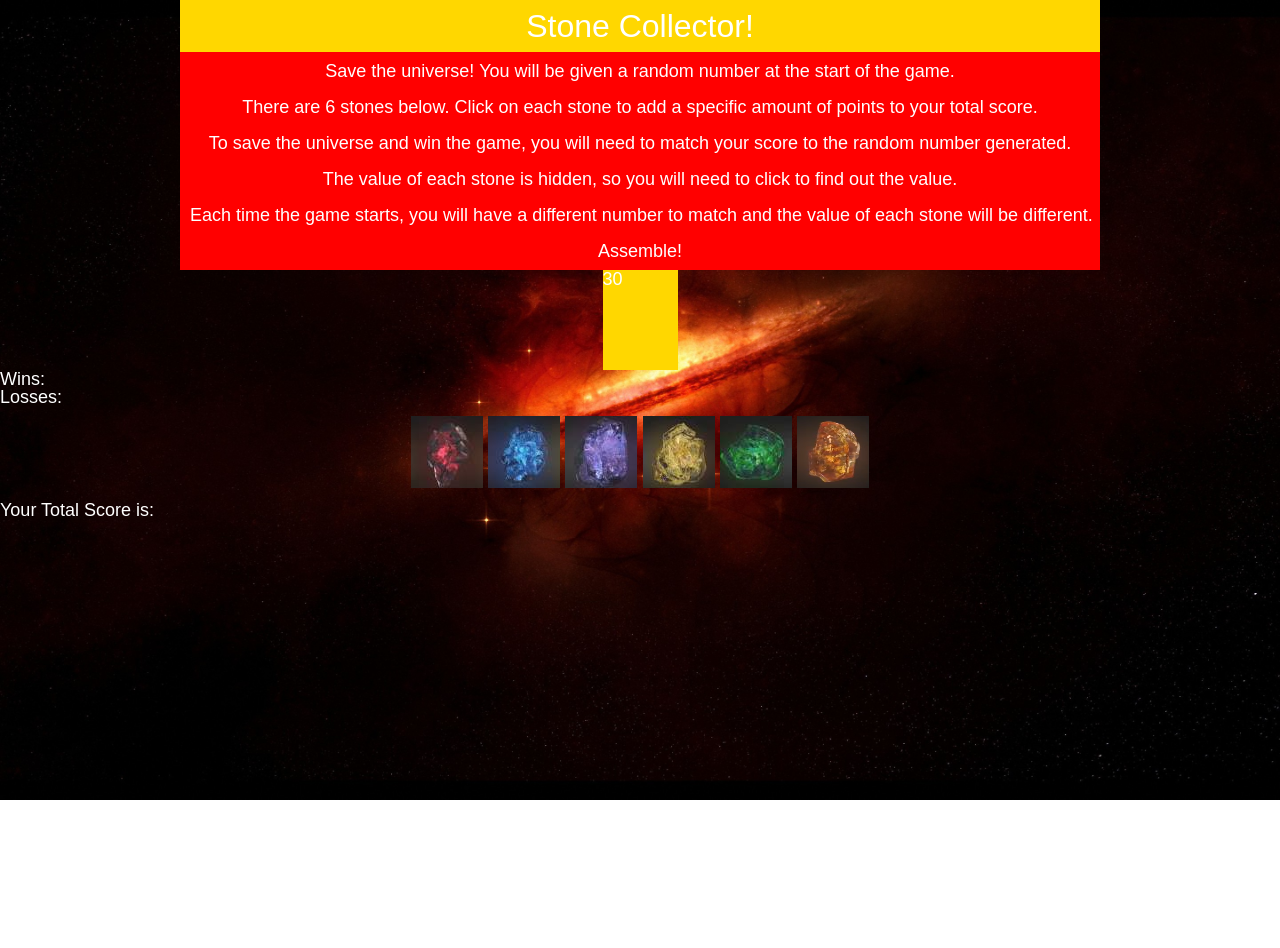
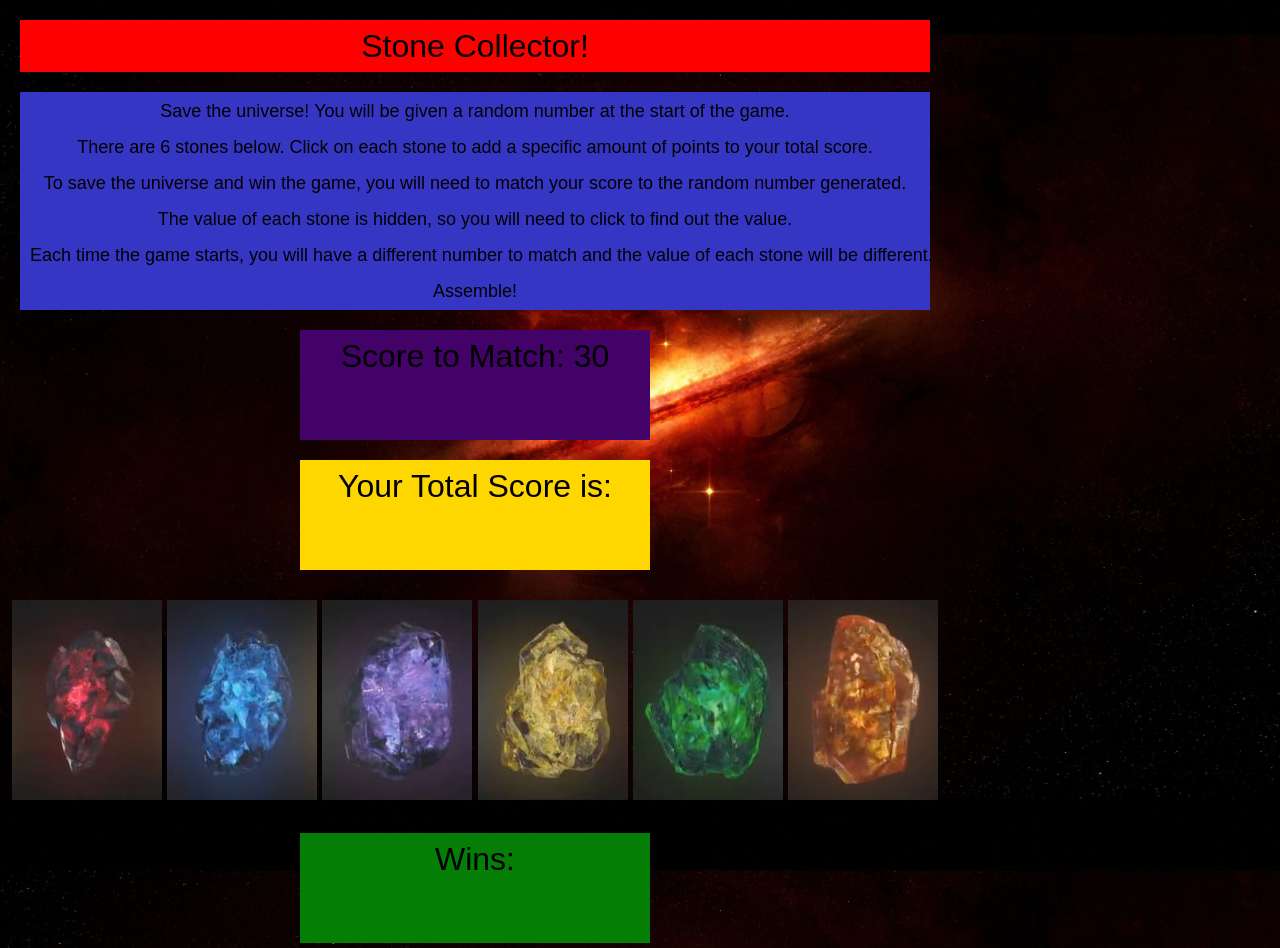
Before and after one commit to bhuber23/unit-4-game, a plain HTML site: page index.html in a window 1280 px wide. Shown: the top 948 px of the page. Before the commit the page ends 800 px from the top, so only its background shows below. Drawn offline with nearby package versions, Linux system fonts and the light colour scheme.

Commit message:
More styling, changed images

```diff
--- a/assets/css/style.css
+++ b/assets/css/style.css
@@ -6,13 +6,12 @@ body {
     background-repeat: no-repeat;
     background-attachment: fixed;
     background-size: cover;
-    color: white;
+    width: 950px;
 }
 
 #collector {
-    background: gold;
-    width: 900px;
-    margin: auto;
+    background: red;
+    margin: 20px;
     padding: 10px;
     text-align: center;
     font-size: 32px;
@@ -20,9 +19,8 @@ body {
 }
 
 #instructions {
-    background: red;
-    width: 900px;
-    margin: auto;
+    background: rgb(54, 54, 197);
+    margin: 20px;
     padding: 10px;
     text-align: center;
 }
@@ -33,21 +31,59 @@ body {
     height: 100px;
 }
 
-img {
-    height: 72px;
-    width: 72px;
+img{
+    width: 150px;
+    height: 200px;
 }
 
 #images {
     margin: auto;
-    width: 900px;
     padding: 10px;
     text-align: center;
+    margin-bottom: 20px;
 }
 
-#random-number {
+#rand-num {
     height: 100px;
-    width: 75px;
+    width: 350px;
+    background: rgb(67, 2, 104);
+    margin: auto;
+    margin-bottom: 20px;
+    font-size: 32px;
+    text-align: center;
+    padding-top: 10px;
+}
+
+#score {
+    height: 100px;
+    width: 350px;
+    margin: auto;
     background: gold;
+    font-size: 32px;
+    text-align: center;
+    padding-top: 10px;
+    margin-bottom: 20px;
+
+
+}
+
+#wins {
+    height: 100px;
+    width: 350px;
+    background: rgb(4, 126, 4);
     margin: auto;
+    padding-top: 10px;
+    font-size: 32px;
+    text-align: center;
+    margin-bottom: 20px;
 }
+
+#losses {
+    height: 100px;
+    width: 350px;
+    background: orange;
+    margin: auto;
+    padding-top: 10px;
+    font-size: 32px;
+    text-align: center;
+}
--- a/index.html
+++ b/index.html
@@ -22,28 +22,25 @@
             <br>
             <p>Assemble!</p>
     </div>
-    <div id="random-number">
-        <h2> </h2>
+    <div id="rand-num">
+        <h2>Score to Match: <span id="random-number"></span> </h2>
     </div>
-    <div id="wins">
+    <div id="score">
+            <h3>Your Total Score is: <span id="your-number"></span></h3>
+    </div>
+    <div id="images">
+        <img id="reality-stone" src="assets/images/reality stone.jpeg">
+        <img id="space-stone" src="assets/images/space stone.jpeg">
+        <img id="power-stone" src="assets/images/power stone.jpeg">
+        <img id="mind-stone" src="assets/images/mind stone.jpeg">
+        <img id="time-stone" src="assets/images/time stone.jpeg">
+        <img id="soul-stone" src="assets/images/soul.png">
+    </div>
+     <div id="wins">
         <h3>Wins: <span id="win-count"></span></h3>
     </div>
     <div id="losses">
         <h3>Losses: <span id="loss-count"></span></h3>
-    </div>
-    <div id="images">
-        <img id="reality-stone" src="assets/images/reality.jpeg">
-        <img id="space-stone" src="assets/images/space.jpeg">
-        <img id="power-stone" src="assets/images/power.jpeg">
-        <img id="mind-stone" src="assets/images/mind.jpeg">
-        <img id="time-stone" src="assets/images/time.jpeg">
-        <img id="soul-stone" src="assets/images/soul.png">
-    </div>
-    <div id="score">
-        <h3>Your Total Score is: </h3>
-    </div>
-    <div id="your-number">
-        <h2></h2>
     </div>
 
 
```
Also changed, not shown: assets/images/mind stone.jpeg (added), assets/images/power stone.jpeg (added), assets/images/reality stone.jpeg (added), assets/images/space stone.jpeg (added), assets/images/time stone.jpeg (added).
